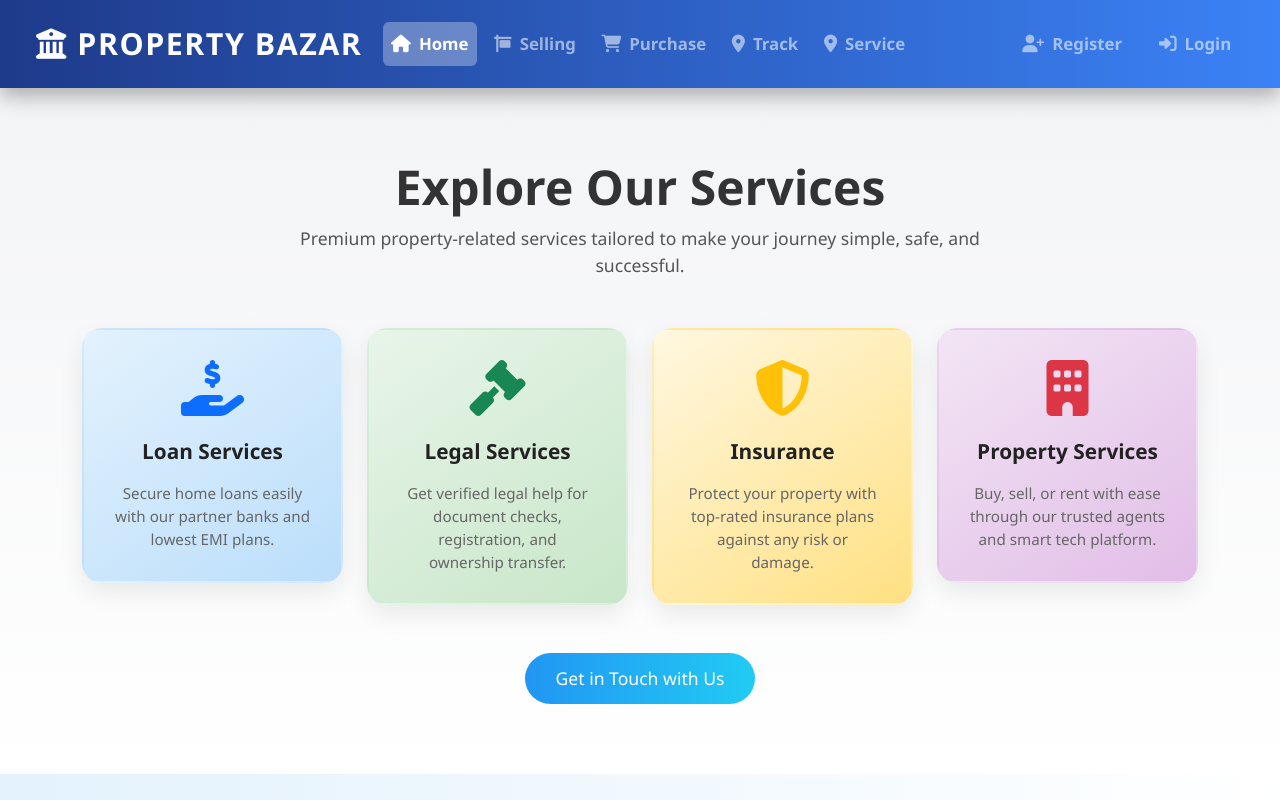
After one commit to Gouravsen1202/django-files, a Django app: page /Service/ in a window 1280 px wide. The commit adds this page. Run offline with Django 5.2, Linux system fonts and the light colour scheme.

Commit message:
new code

```diff
--- /dev/null
+++ b/django/Property Bazar Poject/restronent/myapp/templates/myapp/Service.html
@@ -0,0 +1,140 @@
+{% extends "myapp/common.html" %}
+{% block title %}Our Services - Property Bazar{% endblock %}
+
+{% block content %}
+<style>
+  body {
+    background: linear-gradient(to right, #e3f2fd, #ffffff);
+    font-family: 'Segoe UI', sans-serif;
+  }
+
+  .services-section {
+    padding: 70px 0;
+    background: linear-gradient(to bottom, #f3f4f6, #ffffff);
+  }
+
+  .section-title {
+    font-weight: 800;
+    font-size: 3rem;
+    margin-bottom: 10px;
+    color: #333;
+  }
+
+  .section-subtitle {
+    color: #555;
+    font-size: 1.1rem;
+    max-width: 700px;
+    margin: 0 auto 50px;
+  }
+
+  .service-card {
+    border-radius: 20px;
+    padding: 30px;
+    text-align: center;
+    background: rgba(255, 255, 255, 0.85);
+    backdrop-filter: blur(8px);
+    box-shadow: 0 10px 25px rgba(0, 0, 0, 0.08);
+    transition: all 0.4s ease;
+    border: 2px solid transparent;
+  }
+
+  .service-card:hover {
+    transform: translateY(-10px);
+    border-color: #0d6efd;
+    box-shadow: 0 20px 40px rgba(0, 0, 0, 0.15);
+  }
+
+  .service-icon {
+    font-size: 3.5rem;
+    margin-bottom: 20px;
+    transition: transform 0.3s ease;
+  }
+
+  .service-card:hover .service-icon {
+    transform: rotate(10deg) scale(1.2);
+  }
+
+  .service-title {
+    font-weight: bold;
+    font-size: 1.3rem;
+    margin-bottom: 15px;
+    color: #222;
+  }
+
+  .service-text {
+    font-size: 0.95rem;
+    color: #666;
+  }
+
+  .service-card.loan { background: linear-gradient(145deg, #e3f2fd, #bbdefb); }
+  .service-card.legal { background: linear-gradient(145deg, #e8f5e9, #c8e6c9); }
+  .service-card.insurance { background: linear-gradient(145deg, #fff8e1, #ffe082); }
+  .service-card.property { background: linear-gradient(145deg, #f3e5f5, #e1bee7); }
+
+  .cta {
+    text-align: center;
+    margin-top: 60px;
+  }
+
+  .cta button {
+    font-size: 1.1rem;
+    padding: 12px 30px;
+    background: linear-gradient(to right, #2196f3, #21cbf3);
+    border: none;
+    color: white;
+    border-radius: 30px;
+    transition: all 0.3s ease;
+  }
+
+  .cta button:hover {
+    box-shadow: 0 8px 25px rgba(33, 203, 243, 0.4);
+    transform: scale(1.05);
+  }
+</style>
+
+<div class="services-section text-center">
+  <div class="container">
+    <h2 class="section-title">Explore Our Services</h2>
+    <p class="section-subtitle">Premium property-related services tailored to make your journey simple, safe, and successful.</p>
+
+    <div class="row g-4">
+      <div class="col-md-6 col-lg-3">
+        <div class="service-card loan">
+          <i class="fas fa-hand-holding-usd service-icon text-primary"></i>
+          <div class="service-title">Loan Services</div>
+          <div class="service-text">Secure home loans easily with our partner banks and lowest EMI plans.</div>
+        </div>
+      </div>
+
+      <div class="col-md-6 col-lg-3">
+        <div class="service-card legal">
+          <i class="fas fa-gavel service-icon text-success"></i>
+          <div class="service-title">Legal Services</div>
+          <div class="service-text">Get verified legal help for document checks, registration, and ownership transfer.</div>
+        </div>
+      </div>
+
+      <div class="col-md-6 col-lg-3">
+        <div class="service-card insurance">
+          <i class="fas fa-shield-alt service-icon text-warning"></i>
+          <div class="service-title">Insurance</div>
+          <div class="service-text">Protect your property with top-rated insurance plans against any risk or damage.</div>
+        </div>
+      </div>
+
+      <div class="col-md-6 col-lg-3">
+        <div class="service-card property">
+          <i class="fas fa-building service-icon text-danger"></i>
+          <div class="service-title">Property Services</div>
+          <div class="service-text">Buy, sell, or rent with ease through our trusted agents and smart tech platform.</div>
+        </div>
+      </div>
+    </div>
+
+    <!-- CTA Button -->
+    <div class="cta mt-5">
+      <button onclick="window.location.href='/contact/'">Get in Touch with Us</button>
+    </div>
+  </div>
+</div>
+{% endblock %}
--- a/django/Property Bazar Poject/restronent/myapp/templates/myapp/common.html
+++ b/django/Property Bazar Poject/restronent/myapp/templates/myapp/common.html
@@ -126,11 +126,54 @@
         >
           <span class="navbar-toggler-icon"></span>
         </button>
+        {% if userdata%}
 
         <div class="collapse navbar-collapse" id="navbarSupportedContent">
           <ul class="navbar-nav me-auto mb-2 mb-lg-0">
             <li class="nav-item">
-              <a class="nav-link active" href="{% url 'home' %}">
+              <a class="nav-link active" href="{% url 'home1' pk=userdata.id %} ">
+                <i class="fas fa-home"></i> Home
+              </a>
+            </li>
+            <li class="nav-item">
+              <a class="nav-link" href="{% url 'menu1' pk=userdata.id %}">
+                <i class="fas fa-sign"></i> Selling
+              </a>
+            </li>
+            <li class="nav-item">
+              <a class="nav-link" href="{% url 'order1' pk=userdata.id %}">
+                <i class="fas fa-cart-shopping"></i> Purchase
+              </a>
+            </li>
+            <li class="nav-item">
+              <a class="nav-link" href="{% url 'track order1' pk=userdata.id %}">
+                <i class="fas fa-map-marker-alt"></i> Track
+              </a>
+
+            </li>
+            <li class="nav-item">
+              <a class="nav-link" href="{% url 'Service1' pk=userdata.id %}">
+                <i class="fas fa-house-user"></i> Service
+
+              </a>
+
+            </li>
+          </ul>
+
+          <!-- Right side login/register -->
+          <form class="d-flex">
+            <ul class="navbar-nav me-auto mb-2 mb-lg-0">
+               <li class="nav-item">
+                <a class="nav-link active" aria-current="page" href="{% url 'deshbord' %}">{{ userdata.emp_name }}</a>
+              </li>
+
+          </form>
+        </div>
+        {% else %}
+        <div class="collapse navbar-collapse" id="navbarSupportedContent">
+          <ul class="navbar-nav me-auto mb-2 mb-lg-0">
+            <li class="nav-item">
+              <a class="nav-link active" href="{% url 'home' %} ">
                 <i class="fas fa-home"></i> Home
               </a>
             </li>
@@ -148,10 +191,16 @@
               <a class="nav-link" href="{% url 'track order' %}">
                 <i class="fas fa-map-marker-alt"></i> Track
               </a>
+
+            </li>
+            <li class="nav-item">
+              <a class="nav-link" href="{% url 'Service' %}">
+                <i class="fas fa-map-marker-alt"></i> Service
+              </a>
+
             </li>
           </ul>
 
-          <!-- Right side login/register -->
           <ul class="navbar-nav auth-links mb-2 mb-lg-0">
             <li class="nav-item">
               <a class="nav-link" href="{% url 'Ragister' %}">
@@ -165,6 +214,7 @@
             </li>
           </ul>
         </div>
+        {% endif %}
       </div>
     </nav>
 
--- a/django/Property Bazar Poject/restronent/myapp/templates/myapp/home.html
+++ b/django/Property Bazar Poject/restronent/myapp/templates/myapp/home.html
@@ -148,7 +148,7 @@ Home - Property Bazar
       </div>
     </div>
     <div class="carousel-item">
-      <img src="{% static 'images/hd2.jpeg' %}" class="d-block w-100" alt="Property 2">
+      <img src="{% static 'images/new1.jpg' %}" class="d-block w-100" alt="Property 2">
       <div class="carousel-caption d-none d-md-block">
         <h5>Modern Apartments</h5>
         <p>Find your perfect city home with Property Bazar.</p>
--- a/django/Property Bazar Poject/restronent/myapp/urls.py
+++ b/django/Property Bazar Poject/restronent/myapp/urls.py
@@ -4,14 +4,21 @@ from myapp import views
 
 urlpatterns = [
 path('',views.home,name='home'),
-path('',views.home1,name='home'),
 path('menu/',views.menu,name='menu'), #selling
 path('order/',views.order,name='order'),#purchase
-path('menu/',views.menu1,name='menu'), #selling
-path('order/',views.order1,name='order'),#purchase
 path('Ragister/',views.ragister,name='Ragister'),
 path('login/',views.login,name='login'),
 path('deshbord/',views.deshbord,name='deshbord'),
+path('logout/', views.logout, name='logout'),
 path('track/',views.trackorder,name='track order'),
-path('track/',views.trackorder1,name='track order'),
+path('Service/',views.Service,name='Service'),
+
+
+path('home/<int:pk>',views.home1,name='home1'),
+path('menu/<int:pk>',views.menu1,name='menu1'),
+path('order/<int:pk>',views.order1,name='order1'),
+path('track/<int:pk>',views.trackorder1,name='track order1'),
+path('Service/<int:pk>',views.Service1,name='Service1')
+
+
 ]
--- a/django/Property Bazar Poject/restronent/myapp/views.py
+++ b/django/Property Bazar Poject/restronent/myapp/views.py
@@ -4,8 +4,7 @@ from .models import Bazzar
 # Create your views here.
 def home(request):
     return render(request,'myapp/home.html')
-def home1(request):
-    return render(request,'myapp/home.html')
+
 
 
 def common(request):
@@ -14,22 +13,17 @@ def common(request):
 
 def menu(request):#selling
     return render(request,'myapp/selling.html')
-def menu1(request):
-    return render(request,'myapp/selling.html')
+
 
 def order(request):#purchase
     return render(request,'myapp/purchase.html')
-def order1(request):
-    return render(request,'myapp/purchase.html')
 
-def deshbord(request):
-    return render(request,'myapp/desbord.html')
+
 
 def trackorder(request):
     return render(request,'myapp/track.html')
-
-def trackorder1(request):
-    return render(request,'myapp/track.html')
+def Service(request):
+    return render(request,'myapp/Service.html')
 
 # for login data
 
@@ -83,13 +77,42 @@ def login(request):
            print(userdata.emp_email)
            p1=userdata.emp_password
            if p==p1:
-               return render(request,'myapp/deshbord.html',{'userdata':userdata})
+               msg="login succcessfuly"
+               return render(request,'myapp/deshbord.html',{'userdata':userdata,'msg':msg,'msg_type': 'success'})
            else:
                msg="password not match"
                return render(request,'myapp/login.html',{'email':e})
        else:
              msg="email does not exist"
-             return render(request,'myappp/ragister.html')
+             return render(request,'myapp/ragister.html')
 
     else:
         return render(request,'myapp/login.html')
+
+def home1(request,pk):
+    userdata=Bazzar.objects.get(id=pk)
+    return render(request,'myapp/home.html',{'userdata':userdata})
+
+def menu1(request,pk):
+    userdata=Bazzar.objects.get(id=pk)
+    return render(request,'myapp/selling.html',{'userdata':userdata})
+
+def order1(request,pk):
+    userdata=Bazzar.objects.get(id=pk)
+    return render(request,'myapp/purchase.html',{'userdata':userdata})
+
+def trackorder1(request,pk):
+    userdata=Bazzar.objects.get(id=pk)
+    return render(request,'myapp/track.html',{'userdata':userdata})
+
+def Service1(request,pk):
+    userdata=Bazzar.objects.get(id=pk)
+    return render(request,'myapp/Service.html',{'userdata':userdata})
+
+
+
+def deshbord(request):
+    return render(request,'myapp/deshbord.html')
+
+def logout(request):
+    return render(request,'myapp/login.html')
```
Also changed, not shown: django/Property Bazar Poject/restronent/myapp/templates/myapp/deshbord.html (+9 -3 lines), django/Property Bazar Poject/restronent/db.sqlite3, django/Property Bazar Poject/restronent/myapp/static/images/new1.jpg (added).
